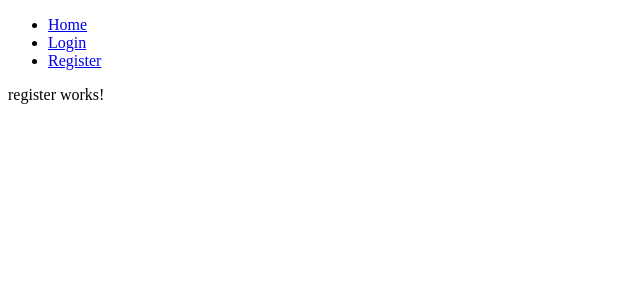
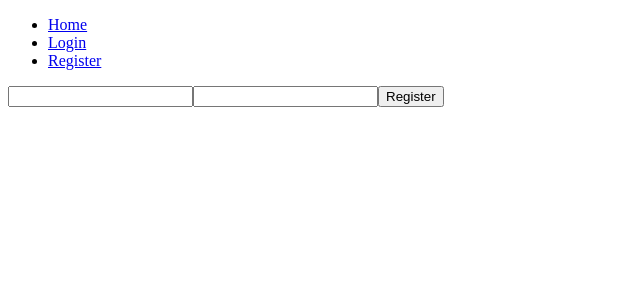
Before and after one commit to naveen965/Node_Angular_Login, an Angular app in the folder client/: page /register in a window 1280 px wide. Shown: the top 300 px of the page, without its empty margins (0-640 px from the left). Built offline with nearby package versions, Linux system fonts and the light colour scheme.

Commit message:
Auth edit

```diff
--- a/client/src/app/app.module.ts
+++ b/client/src/app/app.module.ts
@@ -1,5 +1,6 @@
 import { BrowserModule } from '@angular/platform-browser';
 import { NgModule } from '@angular/core';
+import { FormsModule, ReactiveFormsModule } from '@angular/forms';
 
 import { AppRoutingModule } from './app-routing.module';
 import { AppComponent } from './app.component';
@@ -18,7 +19,9 @@ import { NavbarComponent } from './components/navbar/navbar.component';
   ],
   imports: [
     BrowserModule,
-    AppRoutingModule
+    AppRoutingModule,
+    FormsModule,
+    ReactiveFormsModule
   ],
   providers: [],
   bootstrap: [AppComponent]
--- a/client/src/app/screens/auth/login/login.component.html
+++ b/client/src/app/screens/auth/login/login.component.html
@@ -1 +1,9 @@
-<p>login works!</p>
+<div>
+    <form [formGroup]="loginForm">
+        <input type="email" required formControlName="email" />
+        <input type="password" required formControlName="password" />
+        <button (click)="loginUser()">
+            Login
+        </button>
+    </form>
+</div>
--- a/client/src/app/screens/auth/login/login.component.ts
+++ b/client/src/app/screens/auth/login/login.component.ts
@@ -1,4 +1,5 @@
 import { Component, OnInit } from '@angular/core';
+import { FormGroup, FormControl } from '@angular/forms';
 
 @Component({
   selector: 'app-login',
@@ -9,7 +10,16 @@ export class LoginComponent implements OnInit {
 
   constructor() { }
 
+  loginForm = new FormGroup({
+    email: new FormControl(''),
+    password: new FormControl('')
+  });
+
   ngOnInit() {
   }
 
+  loginUser = () => {
+    console.log(this.loginForm.value);
+  }
+
 }
--- a/client/src/app/screens/auth/register/register.component.html
+++ b/client/src/app/screens/auth/register/register.component.html
@@ -1 +1,9 @@
-<p>register works!</p>
+<div>
+    <form [formGroup]="registerForm">
+        <input type="email" required formControlName="email" />
+        <input type="password" required formControlName="password" />
+        <button (click)="registerUser()">
+            Register
+        </button>
+    </form>
+</div>
--- a/client/src/app/screens/auth/register/register.component.ts
+++ b/client/src/app/screens/auth/register/register.component.ts
@@ -1,4 +1,5 @@
 import { Component, OnInit } from '@angular/core';
+import { FormGroup, FormControl } from '@angular/forms';
 
 @Component({
   selector: 'app-register',
@@ -9,7 +10,16 @@ export class RegisterComponent implements OnInit {
 
   constructor() { }
 
+  registerForm = new FormGroup({
+    email: new FormControl(''),
+    password: new FormControl('')
+  });
+
   ngOnInit() {
   }
 
+  registerUser = () => {
+    console.log(this.registerForm.value);
+  }
+
 }
```
